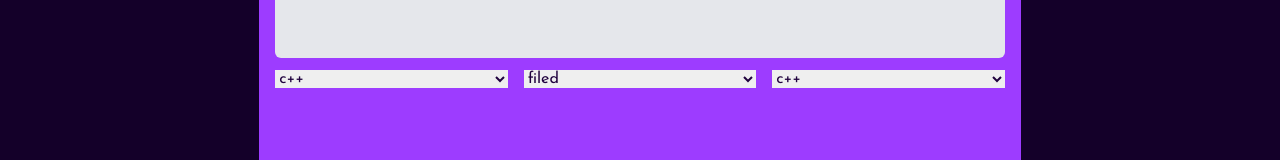
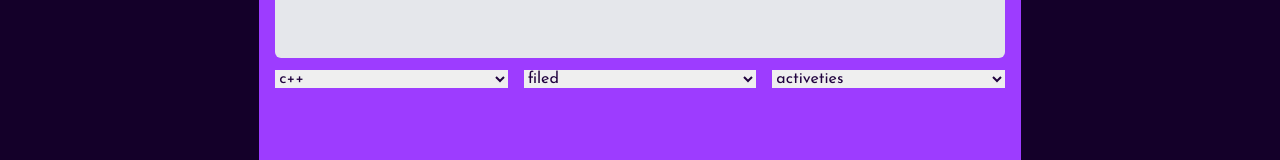
Before and after one commit to Mohamed-maher50/project, a React (Create React App) app in the folder client/: page /home in a window 1280 px wide. Shown: the part 246-406 px from the top of the page. Built offline with nearby package versions, Linux system fonts and the light colour scheme.

Commit message:
some changes

```diff
--- /dev/null
+++ b/client/src/components/AddPost/PostBox.js
@@ -0,0 +1,26 @@
+import React from "react";
+
+function PostBox() {
+  return (
+    <div className="h-[300vh] w-full bg-secondary p-4">
+      <input
+        className="bg-gray-200 w-full outline-none p-24 rounded-md duration-700 placeholder:text-black font-bold text-main focus:p-4 "
+        placeholder="what you need ? "
+        spellCheck="false"
+      />
+      <div className="grid grid-cols-3 gap-4 mt-3 text-main">
+        <select defaultValue={true}>
+          <option>c++</option>
+        </select>
+        <select defaultValue={true}>
+          <option>filed</option>
+        </select>
+        <select defaultValue={true}>
+          <option>activeties</option>
+        </select>
+      </div>
+    </div>
+  );
+}
+
+export default PostBox;
--- a/client/src/pages/Home.js
+++ b/client/src/pages/Home.js
@@ -1,4 +1,5 @@
 import React from "react";
+import PostBox from "../components/AddPost/PostBox";
 import NavBar from "../components/NavBar";
 
 function Home() {
@@ -10,24 +11,7 @@ function Home() {
           profile
         </section>
         <section className="bg-secondary col-span-6 relative ">
-          <div className="h-[300vh] w-full bg-secondary p-4">
-            <input
-              className="bg-gray-200 w-full outline-none p-24 rounded-md duration-700 placeholder:text-black font-bold text-main focus:p-4 "
-              placeholder="what you need ? "
-              spellCheck="false"
-            />
-            <div className="grid grid-cols-3 gap-4 mt-3 text-main">
-              <select defaultValue={true}>
-                <option>c++</option>
-              </select>
-              <select defaultValue={true}>
-                <option>filed</option>
-              </select>
-              <select defaultValue={true}>
-                <option>c++</option>
-              </select>
-            </div>
-          </div>
+          <PostBox />
         </section>
         <section className="bg-secondary col-span-2 h-fit sticky top-0">
           <div>sklfad</div>
```
